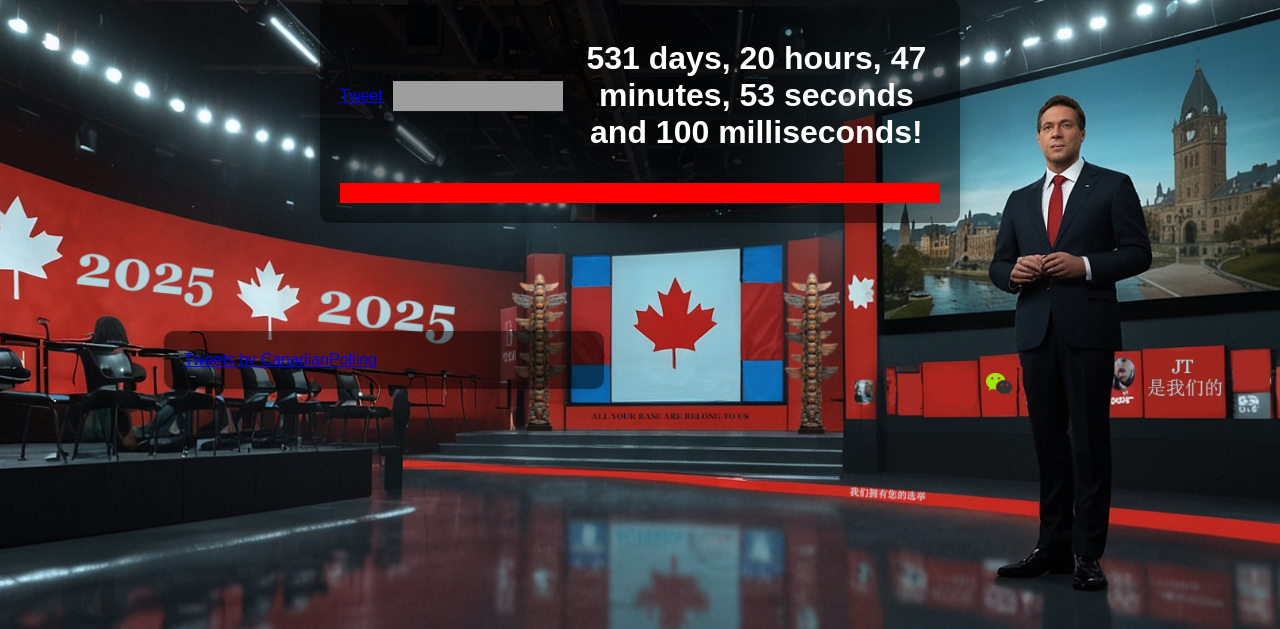
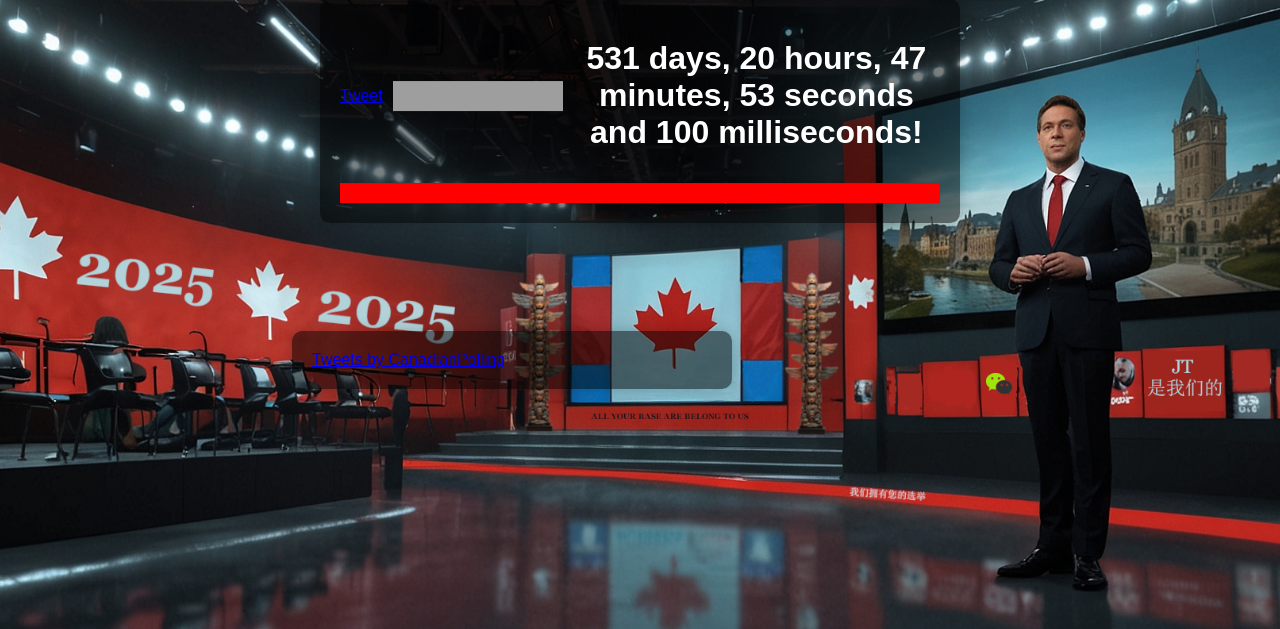
Before and after one commit to coldcanuk/ElectionClock, a Flask app: page / in a window 1280 px wide. Shown: the part 89-718 px from the top of the page. Run offline with Flask 3, Linux system fonts and the light colour scheme; parts of the project's set-up code (start-up, migrations or seed data) failed here and were passed over; some libraries are stand-ins or nearby versions; grey boxes are pictures that could not be loaded.

Commit message:
never give up; never surrender

```diff
--- a/static/styles.css
+++ b/static/styles.css
@@ -36,7 +36,7 @@ body, html {
 .twitter-feed-container {
     position:relative;
     width: 50%;
-    right: 20%;
+    right: 10%;
     top: 50%;
     box-shadow:slategray;
     background-color: rgba(0, 0, 0, 0.5); /* Semi-transparent black background */
```
